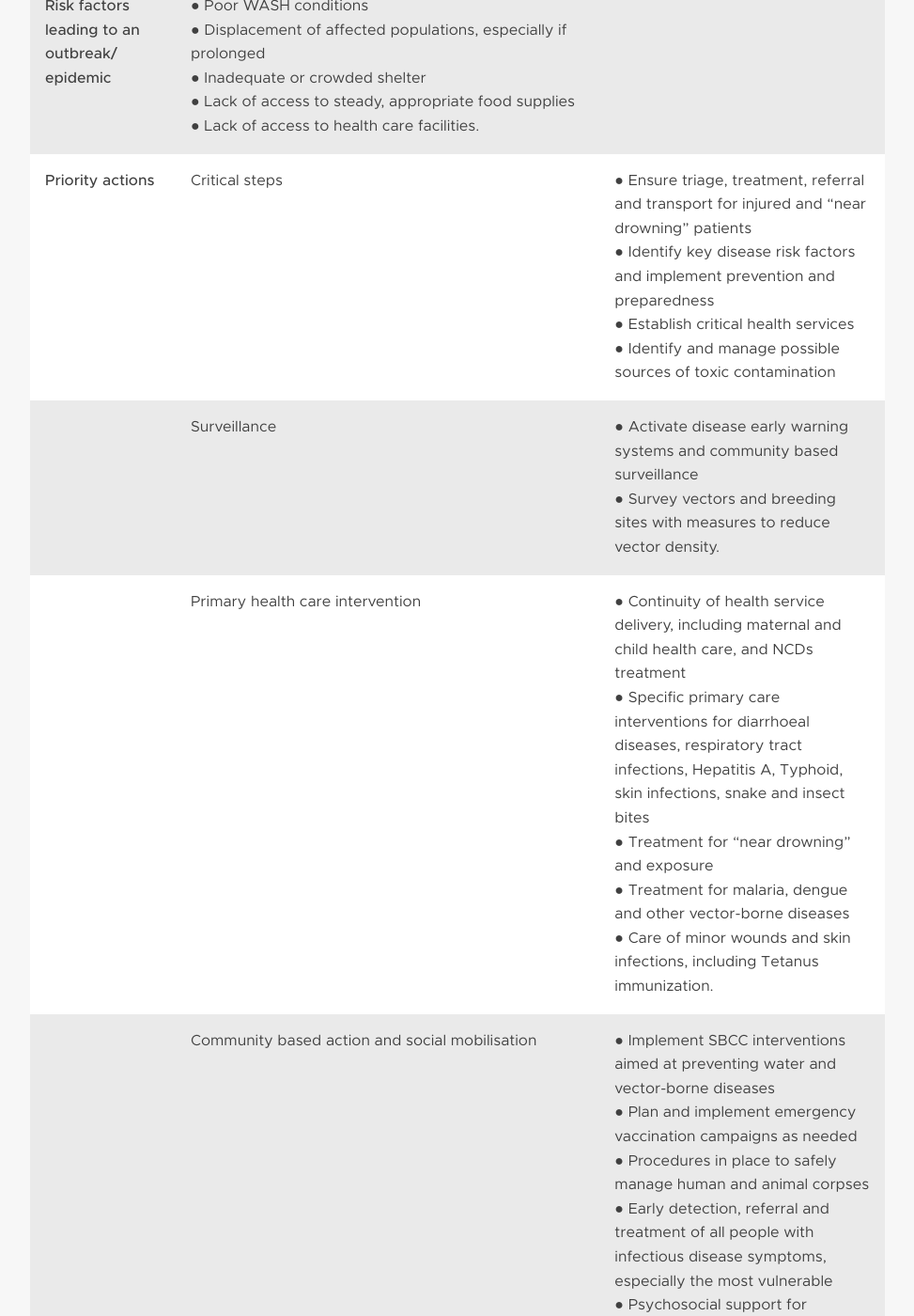
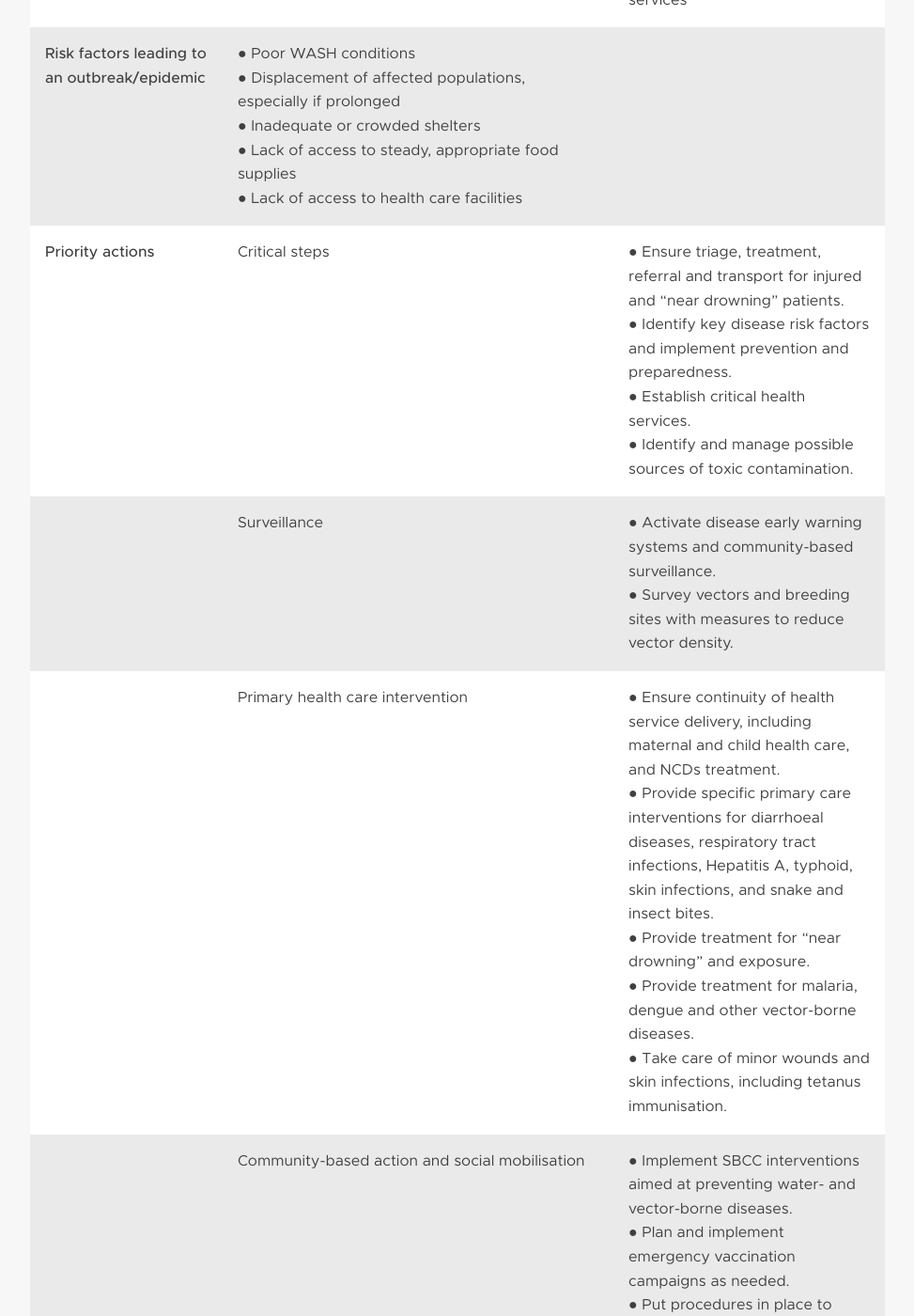
Before and after one commit to Julialhuillery/poc, a Jekyll site: the page built from _documents/PNS-IFRC health emergency delegate (deployment) (Cyclone-Hurricane-Typhoon).md, in a window 1280 px wide and 1400 px high, scrolled down 1474 px. Shown: the whole window at 94% size, without its empty margins (153-1126 px from the left). Built offline with Jekyll 4.4.1, drawn with Linux system fonts in a browser that asks for light colours; our own code applies the rules of GitHub Pages for plain Markdown files; some of the changed text lies outside the part shown.

Commit message:
Update from Forestry.io jlm@lsi.io updated _documents/PNS-IFRC health emergency delegate (deployment) (Cyclone-Hurricane-Typhoon).md

```diff
--- a/_documents/PNS-IFRC health emergency delegate (deployment) (Cyclone-Hurricane-Typhoon).md
+++ b/_documents/PNS-IFRC health emergency delegate (deployment) (Cyclone-Hurricane-Typhoon).md
@@ -1,5 +1,5 @@
 ---
-title: PN-IFRC health emergency delegate (deployment) (Cyclone-Hurricane-Typhoon))
+title: PN-IFRC health emergency delegate (deployment) (Cyclone-Hurricane-Typhoon)
 categories:
 - disasters
 - cyclone
@@ -8,27 +8,27 @@
   url: PN-IFRC health emergency delegate (deployment) (Cyplone-Hurricane-Typhoon).pdf
 
 ---
-**Cyclone / Hurricane/ Typhoon**
+**Cyclone / Hurricane / Typhoon**
 
 | Role profile 3a | Competencies | Gaps in competencies | Gaps in information they need |
 |:--|:--|:--|:--|
-| **PNS/IFRC health emergency delegate (deployment)** | ToT, general community approaches to health programming, specific response experience but not necessarily to this disease/ type of emergency / context | | |
+| **PNS/IFRC health emergency delegate (deployment)** | ToT, general community approaches to health programming, specific response experience but not necessarily to this disease / type of emergency / context | | |
 
 **Cyclone / Hurricane/ Typhoon**
 
 | **Key facts** | Cyclones (hurricanes and typhoons) are associated with damage to infrastructure from high winds and storm surges, and flooding. | |
 |:-----|:-----|:-----|
 | **Main health impacts** | Trauma (injury) is most likely during a cyclone/hurricane/typhoon, or in the immediate aftermath. In the days, weeks (and sometimes months) following a cyclone/hurricane, the main health concerns are: | |
-| &nbsp; | Health concern | Mechanism |
-| &nbsp; | Diarrhoeal diseases | Contamination of water supplies by flood water, damaged or destroyed sanitation facilities and poor hygiene practices. |
-| &nbsp; | Vector-borne diseases | Flooding or stagnant water can increase the risk of breeding sites for vectors. |
-| &nbsp; | Respiratory illnesses and vaccine preventable diseases | Significant population displacement and risk of overcrowded, communal emergency shelters. |
-| &nbsp; | Disruption to normal health services | Destruction and damage to health facilities and stock disrupt normal services impacting NCD treatment, and maternal and child health services. |
-| **Risk factors leading to an outbreak/ epidemic** | ● Poor WASH conditions<br>● Displacement of affected populations, especially if prolonged<br>● Inadequate or crowded shelter<br>● Lack of access to steady, appropriate food supplies<br>● Lack of access to health care facilities. | &nbsp; |
-| **Priority actions** | Critical steps | ● Ensure triage, treatment, referral and transport for injured and “near drowning” patients<br>● Identify key disease risk factors and implement prevention and preparedness<br>● Establish critical health services<br>● Identify and manage possible sources of toxic contamination |
-| &nbsp; | Surveillance | ● Activate disease early warning systems and community based surveillance<br>● Survey vectors and breeding sites with measures to reduce vector density. |
-| &nbsp; | Primary health care intervention | ● Continuity of health service delivery, including maternal and child health care, and NCDs treatment<br>● Specific primary care interventions for diarrhoeal diseases, respiratory tract infections, Hepatitis A, Typhoid, skin infections, snake and insect bites<br>● Treatment for “near drowning” and exposure<br>● Treatment for malaria, dengue and other vector-borne diseases<br>● Care of minor wounds and skin infections, including Tetanus immunization. |
-| &nbsp; | Community based action and social mobilisation | ● Implement SBCC interventions aimed at preventing water and vector-borne diseases<br>● Plan and implement emergency vaccination campaigns as needed<br>● Procedures in place to safely manage human and animal corpses<br>● Early detection, referral and treatment of all people with infectious disease symptoms, especially the most vulnerable<br>● Psychosocial support for community members, and staff and volunteers<br>● Prevention of WASH related diseases:<br>o Handwashing with soap<br>o Safe excreta disposal<br>o Safe drinking water<br>o Environmental Sanitation<br>o Food Safety. |
-| &nbsp; | Coordination | ● Coordination between agencies and sectors including Health, Nutrition, WASH & Shelter<br>● Coordination between rescue services and health services (including level 1,2 and 3 facilities)<br>● Coordination of volunteers. |
-| **Disease Tools that may be relevant** | ● Diarrhoeal disease<br>● Malaria<br>● Dengue, Chikungunya, Zika <br>● Yellow fever<br>● ARIs<br>● Respiratory diseases | ● Hepatitis A<br>● Hepatitis E<br>● Typhoid fever<br>● Malnutrition<br>● Measles<br>● Meningococcal disease<br>● Vaccine-preventable<br>● Polio. |
-| **Other Movement tools that may be relevant** | - CBS<br>- ECV training manual<br>- CBHFA training manual<br>- ERUs (clinical and public health) - there is an annex for this<br>- | &nbsp; |
+| &nbsp; | Health issues | **Mechanism** |
+| &nbsp; | Diarrhoeal diseases | Contamination of water supplies by flood water, damaged or destroyed sanitation facilities and poor hygiene practices |
+| &nbsp; | Vector-borne diseases | Flooding or stagnant water that increases the risk of breeding sites for vectors |
+| &nbsp; | Respiratory illnesses and vaccine-preventable diseases | Significant population displacement and risk of overcrowded, communal emergency shelters |
+| &nbsp; | Disruption to normal health services | Destruction and damage to health facilities and stock, disrupting normal services and impacting NCD treatment, and maternal and child health services |
+| **Risk factors leading to an outbreak/epidemic** | ● Poor WASH conditions<br>● Displacement of affected populations, especially if prolonged<br>● Inadequate or crowded shelters<br>● Lack of access to steady, appropriate food supplies<br>● Lack of access to health care facilities | &nbsp; |
+| **Priority actions** | Critical steps | ● Ensure triage, treatment, referral and transport for injured and “near drowning” patients.<br>● Identify key disease risk factors and implement prevention and preparedness.<br>● Establish critical health services.<br>● Identify and manage possible sources of toxic contamination. |
+| &nbsp; | Surveillance | ● Activate disease early warning systems and community-based surveillance.<br>● Survey vectors and breeding sites with measures to reduce vector density. |
+| &nbsp; | Primary health care intervention | ● Ensure continuity of health service delivery, including maternal and child health care, and NCDs treatment.<br>● Provide specific primary care interventions for diarrhoeal diseases, respiratory tract infections, Hepatitis A, typhoid, skin infections, and snake and insect bites.<br>● Provide treatment for “near drowning” and exposure.<br>● Provide treatment for malaria, dengue and other vector-borne diseases.<br>● Take care of minor wounds and skin infections, including tetanus immunisation. |
+| &nbsp; | Community-based action and social mobilisation | ● Implement SBCC interventions aimed at preventing water- and vector-borne diseases.<br>● Plan and implement emergency vaccination campaigns as needed.<br>● Put procedures in place to safely manage human and animal corpses.<br>● Ensure early detection, referral and treatment of all people with infectious disease symptoms, especially the most vulnerable.<br>● Psychosocial support for community members, staff and volunteers<br>● Prevention of WASH related diseases:<br>o Hand-washing with soap<br>o Safe excreta disposal<br>o Safe drinking water<br>o Environmental sanitation<br>o Food safety. |
+| &nbsp; | Coordination | ● Coordination between agencies and sectors including Health, Nutrition, WASH and Shelter<br>● Coordination between rescue services and health services (including levels 1, 2 and 3 facilities)<br>● Coordination of volunteers |
+| **Disease tools that may be relevant** | ● Diarrhoeal disease<br>● Malaria<br>● Dengue, Chikungunya, Zika <br>● Yellow fever<br>● ARIs<br>● Respiratory diseases | ● Hepatitis A<br>● Hepatitis E<br>● Typhoid fever<br>● Malnutrition<br>● Measles<br>● Meningococcal disease<br>● Vaccine-preventable disease<br>● Polio |
+| **Other movement tools that may be relevant** | - CBS<br>- ECV training manual<br>- CBHFA training manual<br>- ERUs (clinical and public health) - there is an annex for this<br> | &nbsp; |
```
